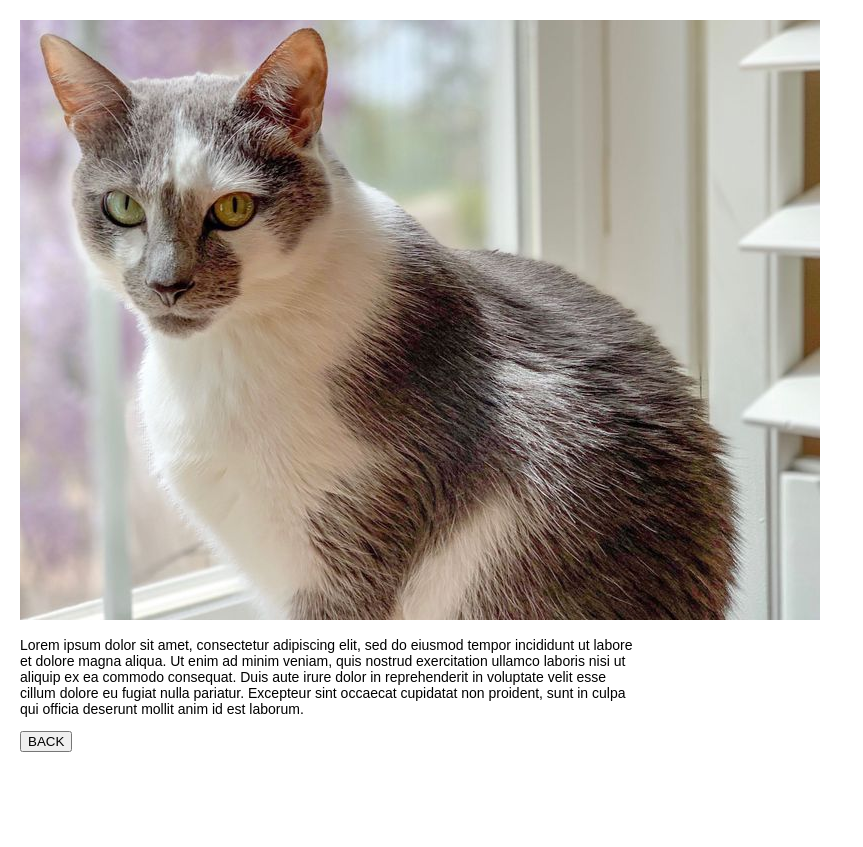
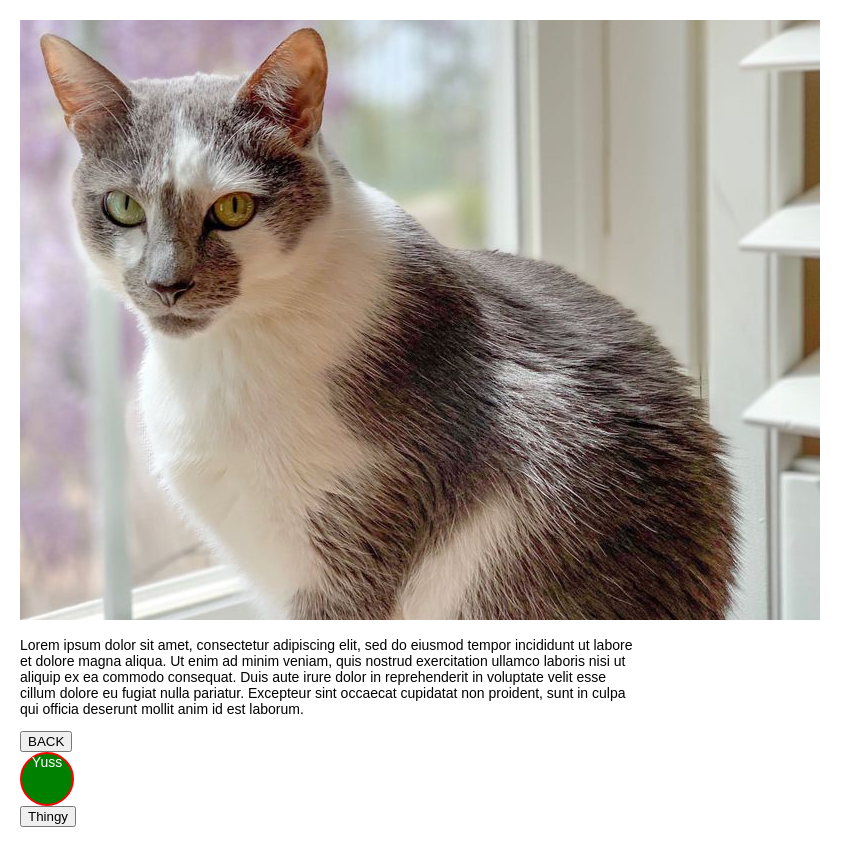
Before and after one commit to Sam-Kelly/comp3000-tnmStaging, a React (Create React App) app: page /t in a window 1280 px wide. Shown: the whole page, without its empty margins (0-863 px from the left). Before the commit the page ends 800 px from the top, so only its background shows below. Built offline with nearby package versions, Linux system fonts and the light colour scheme.

Commit message:
Added elements for the T page.

```diff
--- a/src/T.js
+++ b/src/T.js
@@ -4,18 +4,34 @@ import './index.css';
 import {BrowserRouter as Router, Switch, Route} from 'react-router-dom';
 import {Link} from 'react-router-dom';
 
+class InteractiveElement extends React.Component {
+	render() {
+		return (
+			<div><img src={ require('./images/test3.jpg') } /></div>
+		);
+	}
+}
 
 class T extends React.Component {
 
 	render() {
 		return (
-			<div>
-				<div><img src={ require('./images/test3.jpg') } /></div>
-				<p> Lorem ipsum dolor sit amet, consectetur adipiscing elit, sed do eiusmod tempor incididunt ut labore et dolore magna aliqua. Ut enim ad minim veniam, quis nostrud exercitation ullamco laboris nisi ut aliquip ex ea commodo consequat. Duis aute irure dolor in reprehenderit in voluptate velit esse cillum dolore eu fugiat nulla pariatur. Excepteur sint occaecat cupidatat non proident, sunt in culpa qui officia deserunt mollit anim id est laborum. </p>
-				<div className="buttons">
-					<Link to="/intro"> <button type="button">BACK</button> </Link>
+			<div class="holder">
+				<div class="75wid">
+				<InteractiveElement />
+					<p> Lorem ipsum dolor sit amet, consectetur adipiscing elit, sed do eiusmod tempor incididunt ut labore et dolore magna aliqua. Ut enim ad minim veniam, quis nostrud exercitation ullamco laboris nisi ut aliquip ex ea commodo consequat. Duis aute irure dolor in reprehenderit in voluptate velit esse cillum dolore eu fugiat nulla pariatur. Excepteur sint occaecat cupidatat non proident, sunt in culpa qui officia deserunt mollit anim id est laborum. </p>
+					<div className="buttons">
+						<Link to="/intro"> <button type="button">BACK</button> </Link>
+					</div>
+				</div>
+
+				<div class="25wid">
+				<div class="feedbackCircular">Yuss</div>
+				<button class="feedbackText">Thingy</button>
 				</div>
 			</div>
+
+
 		);
 	}
 }
--- a/src/index.css
+++ b/src/index.css
@@ -54,3 +54,24 @@ p {
 .game-info {
   margin-left: 20px;
 }
+
+.feedbackCircular{
+border-radius:50%;
+width:50px;
+height:50px;
+text-align:center;
+border:2px solid red;
+color:white;
+padding:auto;
+background:green;
+}
+
+.75wid{
+position:absolute;
+display:inline-block;
+}
+
+.25wid{
+max-width:200px;
+display:inline-block;
+}
```
